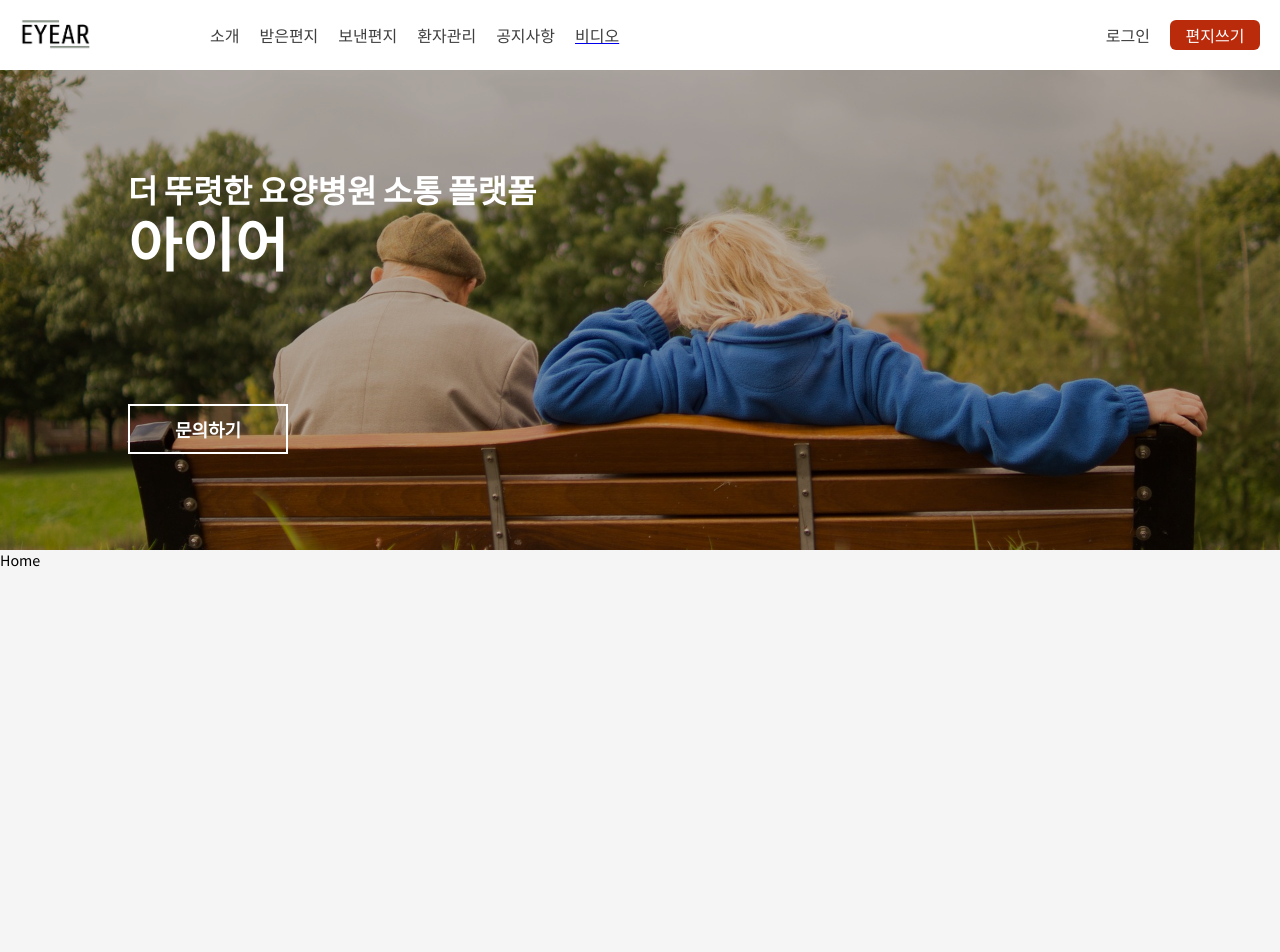
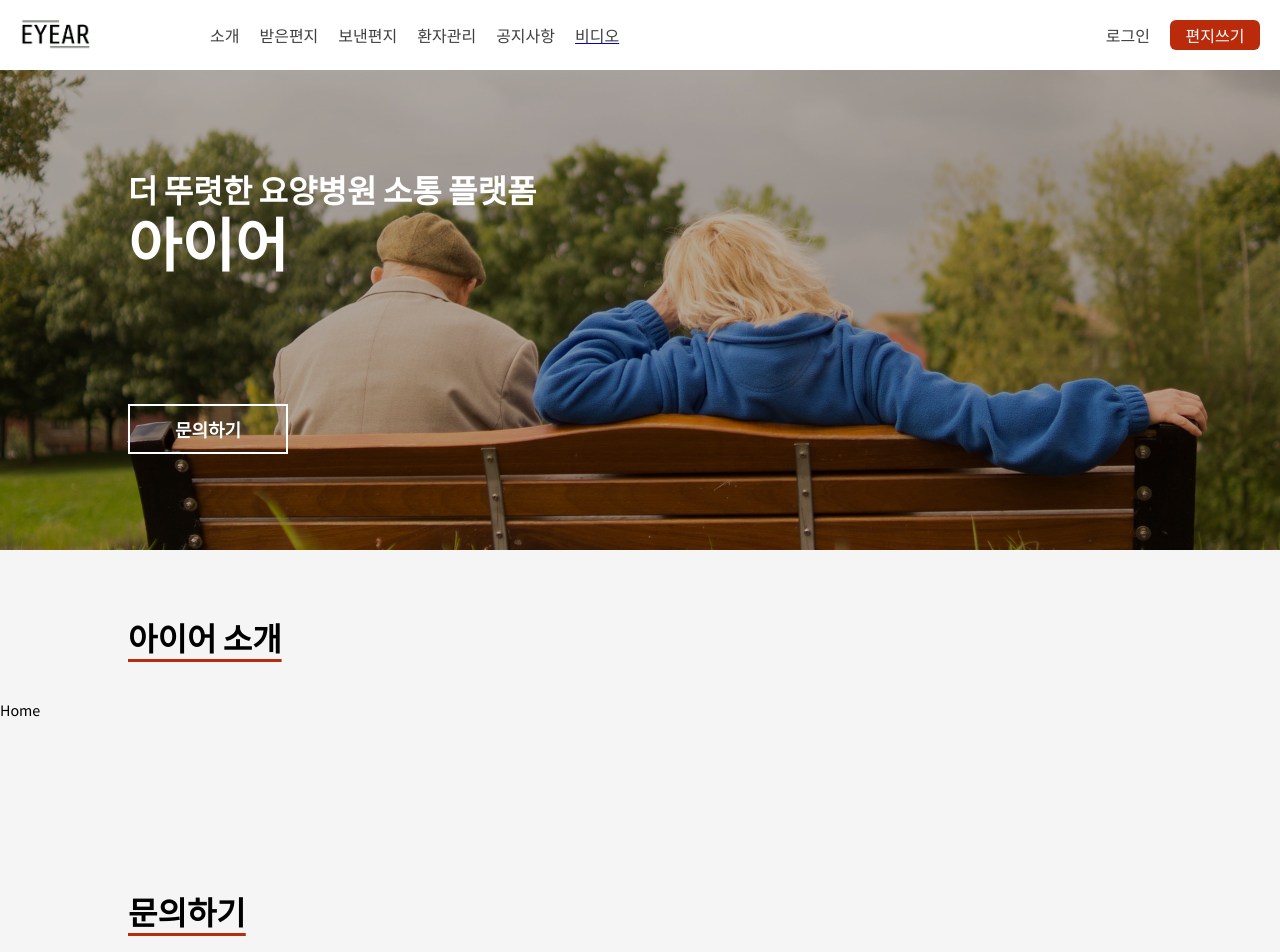
Before and after one commit to eyear22/eyear_frontend, a React (Create React App) app: page / in a window 1280 px wide. Shown: the top 952 px of the page. Built offline with nearby package versions, Linux system fonts and the light colour scheme.

Commit message:
[FEAT] 메인페이지 item layout 추가

```diff
--- /dev/null
+++ b/src/components/home/Layout.js
@@ -0,0 +1,26 @@
+import styled from 'styled-components';
+
+const Layout = ({ title, children }) => {
+  return (
+    <Container>
+      <Title>{title}</Title>
+      <Wrap>{children}</Wrap>
+    </Container>
+  );
+};
+
+const Container = styled.div`
+  padding: 5vw 0;
+`;
+
+const Title = styled.h1`
+  padding-left: 10vw;
+  text-decoration: underline #ba2b0c;
+  text-underline-offset: 8px;
+`;
+
+const Wrap = styled.div`
+  padding: 40px 0;
+`;
+
+export default Layout;
--- a/src/pages/Home.js
+++ b/src/pages/Home.js
@@ -2,13 +2,19 @@ import styled from 'styled-components';
 import Banner from '../components/home/Banner';
 import Footer from '../components/home/Footer';
 import Header from '../components/home/Header';
+import Layout from '../components/home/Layout';
 
 const Home = () => {
   return (
     <Container>
       <Header />
       <Banner />
-      <div style={{ backgroundColor: '#f5f5f5', height: '100vh' }}>Home</div>
+      <Layout title="아이어 소개">
+        <div>Home</div>
+      </Layout>
+      <Layout title="문의하기">
+        <div>Home</div>
+      </Layout>
       <Footer />
     </Container>
   );
```
